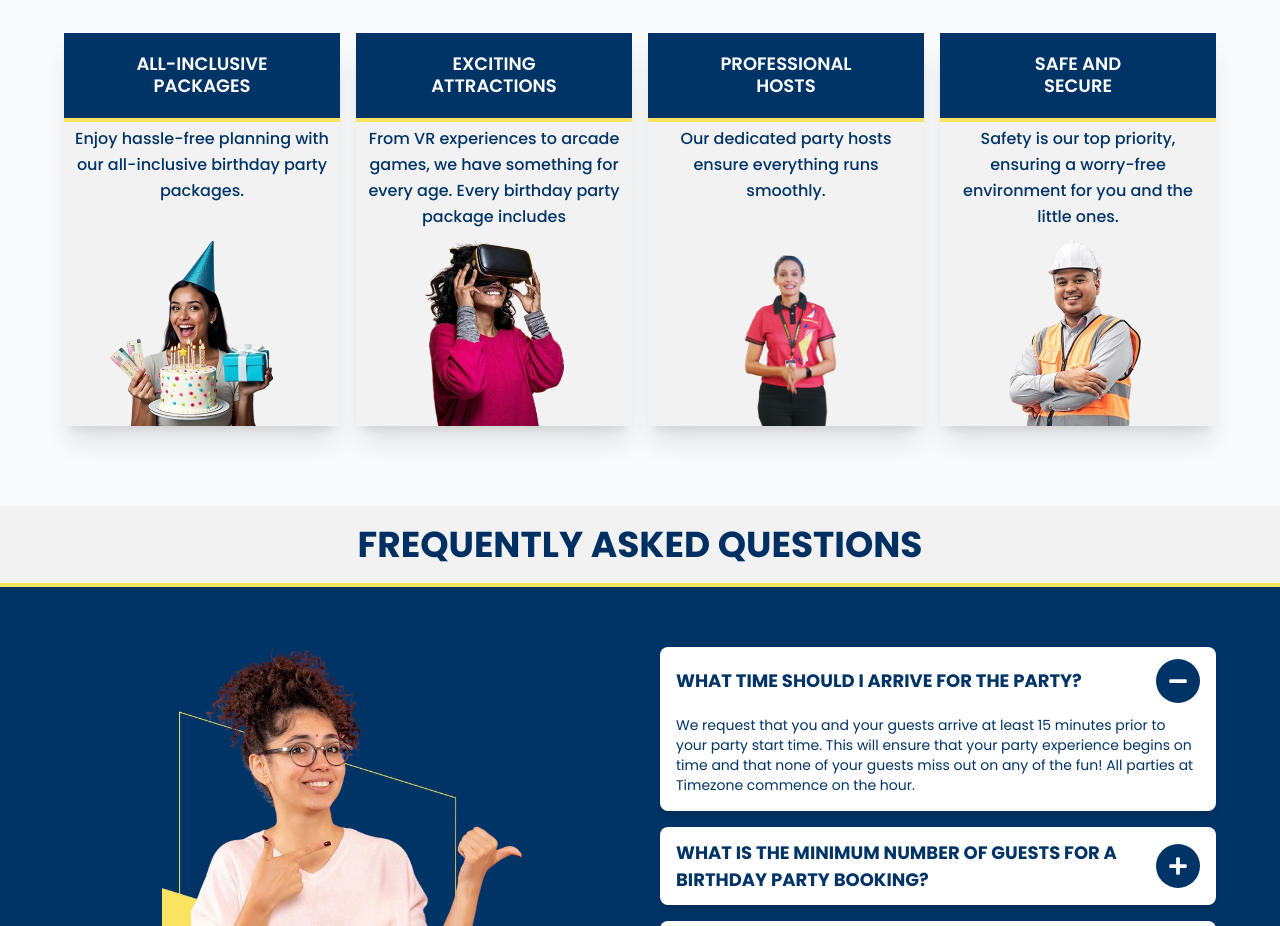
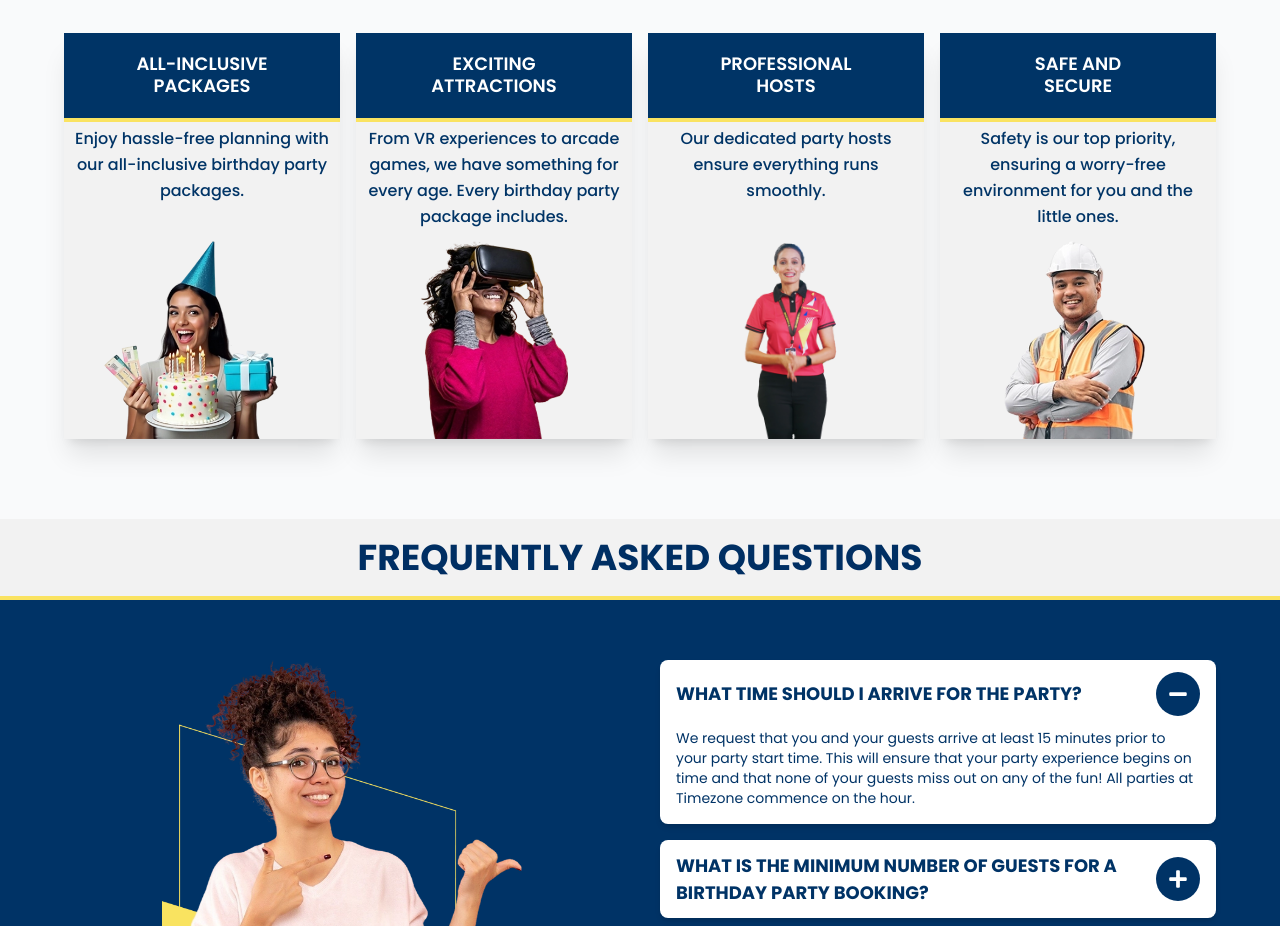
Before and after one commit to mizaannvoraa/TimeZone, a Next.js app: page / in a window 1280 px wide. Shown: the part 4780-5706 px from the top of the page. Built offline with nearby package versions, Linux system fonts and the light colour scheme.

Commit message:
Chages Update

```diff
--- a/components/ServiceFeatures.js
+++ b/components/ServiceFeatures.js
@@ -1,32 +1,35 @@
-import React from 'react';
-import Image from 'next/image';
+import React from "react";
+import Image from "next/image";
 
 const ServiceFeatures = () => {
   const features = [
     {
       title: "ALL-INCLUSIVE PACKAGES",
-      description: "Enjoy hassle-free planning with our all-inclusive birthday party packages.",
+      description:
+        "Enjoy hassle-free planning with our all-inclusive birthday party packages.",
       image: "/assets/wychbel4.webp",
-      bgColor: "bg-[#003466]"
+      bgColor: "bg-[#003466]",
     },
     {
       title: "EXCITING ATTRACTIONS",
-      description: "From VR experiences to arcade games, we have something for every age. Every birthday party package includes",
+      description:
+        "From VR experiences to arcade games, we have something for every age. Every birthday party package includes.",
       image: "/assets/wychbel3.webp",
-      bgColor: "bg-[#003466]"
+      bgColor: "bg-[#003466]",
     },
     {
       title: "PROFESSIONAL HOSTS",
       description: "Our dedicated party hosts ensure everything runs smoothly.",
       image: "/assets/whychbel2.png",
-      bgColor: "bg-[#003466]"
+      bgColor: "bg-[#003466]",
     },
     {
       title: "SAFE AND SECURE",
-      description: "Safety is our top priority, ensuring a worry-free environment for you and the little ones.",
+      description:
+        "Safety is our top priority, ensuring a worry-free environment for you and the little ones.",
       image: "/assets/wychbel1.webp",
-      bgColor: "bg-[#003466]"
-    }
+      bgColor: "bg-[#003466]",
+    },
   ];
 
   return (
@@ -36,7 +39,9 @@ const ServiceFeatures = () => {
           {features.map((feature, index) => (
             <div key={index} className="flex flex-col h-full shadow-xl">
               {/* Header Section */}
-              <div className={`${feature.bgColor} text-white py-5 border-b-4 border-[#FAE361] px-15 text-center min-h-[40px] text-2xl flex items-center justify-center`}>
+              <div
+                className={`${feature.bgColor} text-white py-5 border-b-4 border-[#FAE361] px-15 text-center min-h-[40px] text-2xl flex items-center justify-center`}
+              >
                 <h3 className="text-lg font-semibold leading-tight">
                   {feature.title}
                 </h3>
@@ -53,13 +58,15 @@ const ServiceFeatures = () => {
 
                 {/* Image Section */}
                 <div className="px-6">
-                  <div className="relative w-full h-48 rounded-lg overflow-hidden">
+                  <div className="relative aspect-[10/9] md:aspect-[10/9] w-full">
+                    {/* <div className="relative h-[300px] xl:h-[500px] lg:h-[430px] md:h-[300px] w-full"> */}
                     <Image
                       src={feature.image}
                       alt={feature.title}
-                     width={500}
-                     height={500}
-                      className="object-cover"
+                      width={1820}
+                      height={1900}
+                      className="object-cover h-full w-full"
+                      priority
                     />
                   </div>
                 </div>
```
Also changed, not shown: components/TimeGallery.js (+5 -5 lines).
